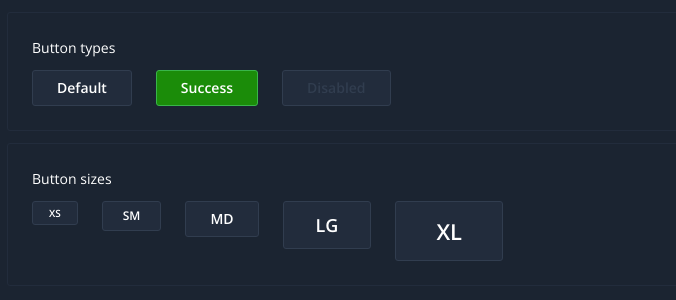
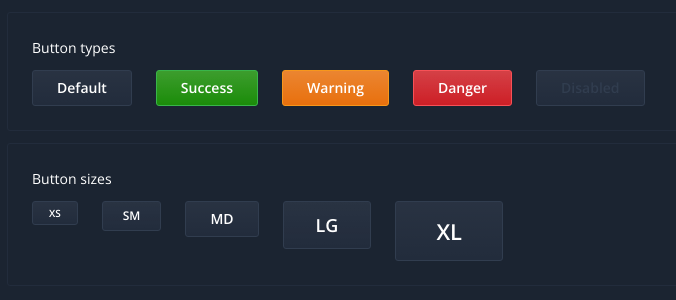
Before and after one commit to fanisco/reacy-ui, a React (Create React App) app: page / in a window 1280 px wide. Shown: the top 300 px of the page, without its empty margins (105-781 px from the left). Built offline with nearby package versions, Linux system fonts and the light colour scheme.

Commit message:
Button styles

```diff
--- a/src/App.tsx
+++ b/src/App.tsx
@@ -11,6 +11,8 @@ const App: React.FC = () => {
                         <GridView>
                             <Button>Default</Button>
                             <Button style={Styles.success}>Success</Button>
+                            <Button style={Styles.warning}>Warning</Button>
+                            <Button style={Styles.danger}>Danger</Button>
                             <Button disabled={true}>Disabled</Button>
                         </GridView>
                     </Panel>
--- a/src/ui/Button.tsx
+++ b/src/ui/Button.tsx
@@ -16,7 +16,7 @@ export const Button: React.FC<IProps> = ({ style = Styles.default, size = Sizes.
     const Button = styled.button`
         height: ${sizes.elementHeight};
         padding: 0 ${sizes.elementPadding};
-        background: ${colors.baseL1};
+        background: ${colors.baseL1} linear-gradient(to bottom, rgba(255, 255, 255, ${style === Styles.default ? 0.03 : 0.15}), rgba(255, 255, 255, 0));
         border: 1px solid ${colors.baseL3};
         border-radius: ${sizes.borderRadius};
         color: ${colors.text};
@@ -31,14 +31,14 @@ export const Button: React.FC<IProps> = ({ style = Styles.default, size = Sizes.
             outline: 0 none;
         }
         &:active:focus {
-            background: ${colors.baseL3};
+            background-color: ${colors.baseL3};
         }
         &:disabled {
             color: ${colors.baseL3};
             cursor: default;
         }
         &:disabled:hover {
-            background: ${colors.baseL1}
+            background-color: ${colors.baseL1}
         }
     `;
     return (
--- a/src/ui/constants.ts
+++ b/src/ui/constants.ts
@@ -16,9 +16,27 @@ const successColors = {
     baseL3: '#39b54a',
 };
 
+const dangerColors = {
+    text: '#fff',
+    baseL0: '#bd0d13',
+    baseL1: '#cd1f26',
+    baseL2: '#e53a40',
+    baseL3: '#f75157',
+};
+
+const warningColors = {
+    text: '#fff',
+    baseL0: '#e75d09',
+    baseL1: '#e8700d',
+    baseL2: '#f7791c',
+    baseL3: '#f7971c',
+};
+
 export const Colors = {
     [Styles.default]: defaultColors,
-    [Styles.success]: successColors
+    [Styles.success]: successColors,
+    [Styles.warning]: warningColors,
+    [Styles.danger]: dangerColors,
 };
 
 export const Fonts = {
--- a/src/ui/enums.ts
+++ b/src/ui/enums.ts
@@ -1,6 +1,8 @@
 export enum Styles {
     default = 'default',
-    success = 'success'
+    success = 'success',
+    danger = 'danger',
+    warning = 'warning'
 }
 
 export enum Sizes {
```
